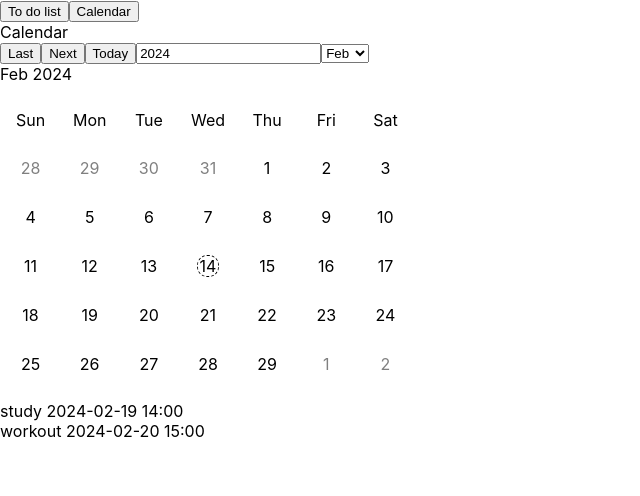
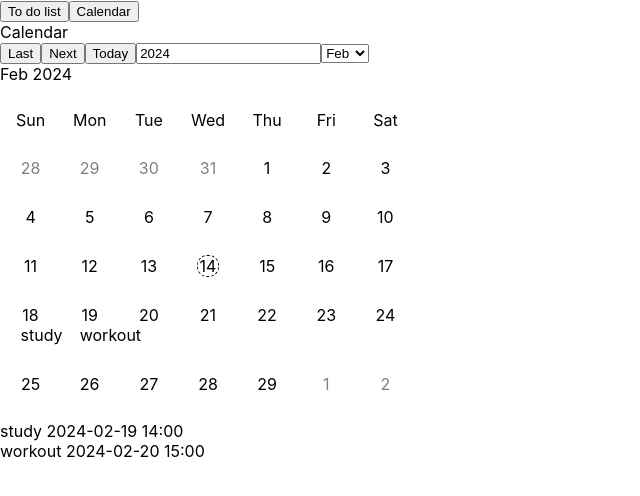
Before and after one commit to jasonliu060/organised, a React (Create React App) app: page / in a window 1280 px wide. Both pictures are taken after a click on the button "Calendar". Shown: the top 496 px of the page, without its empty margins (0-640 px from the left). Built offline with nearby package versions, Linux system fonts and the light colour scheme.

Commit message:
show matched events name below the date in month calendar view

```diff
--- a/src/components/Dayschedule.js
+++ b/src/components/Dayschedule.js
@@ -77,7 +77,7 @@ export default function Dayschedule({ date, setDaySwitcher, setMonthSwitcher, se
         <button onClick={toToday}>Today</button>
         <button onClick={toMonth}>Back to Month</button>
         <button onClick={toWeek}>Back to Week</button>
-        <input type="date" name="date" value={`${yearNumberFromDateObj}-${monthNumberFromDateObj > 9 ? monthNumberFromDateObj + 1 : '0' + (monthNumberFromDateObj + 1)}-${dateNumberFromDateObj > 9 ? dateNumberFromDateObj : '0' + dateNumberFromDateObj}`} onChange={datepickerOnchangeHandler} onKeyDown={datepickerOnKeyDownHandler} />
+        <input type="date" name="date" required="required" value={`${yearNumberFromDateObj}-${monthNumberFromDateObj > 9 ? monthNumberFromDateObj + 1 : '0' + (monthNumberFromDateObj + 1)}-${dateNumberFromDateObj > 9 ? dateNumberFromDateObj : '0' + dateNumberFromDateObj}`} onChange={datepickerOnchangeHandler} onKeyDown={datepickerOnKeyDownHandler} />
       </div>
       <div>
         {date.getDate()} {months[date.getMonth()]} {date.getFullYear()}
--- a/src/components/Monthschedule.js
+++ b/src/components/Monthschedule.js
@@ -118,7 +118,7 @@ export default function Monthschedule({ date, setDate, events, switchMonthToSele
     setMonth(date.getMonth());
   }
 
-  function yearOnchangeHandler(event){
+  function yearOnchangeHandler(event) {
     const yearInput = event.target.value;
     setYear(yearInput);
     date.setFullYear(yearInput, date.getMonth(), date.getDate())
@@ -128,7 +128,7 @@ export default function Monthschedule({ date, setDate, events, switchMonthToSele
     // console.log(yearInput, date, dates)
   }
 
-  function monthOnchangeHandler(event){
+  function monthOnchangeHandler(event) {
     const monthInput = event.target.value;
     setMonth(monthInput);
     date.setFullYear(date.getFullYear(), monthInput, date.getDate())
@@ -138,6 +138,28 @@ export default function Monthschedule({ date, setDate, events, switchMonthToSele
     console.log(monthInput, date)
   }
 
+  const jsx = dates.map((e, index) => (
+    <div className='dateContainer' key={index}>
+      {e.monthIndicator === 1 ?
+        <div className={e.isToday ? 'date date-today' : 'date'} key={index} onClick={(element) => switchMonthToSelectedDay(element, index, dates[index].dateNumber)}>
+          {e.dateNumber}
+          <br key={index}></br>
+          {(events.filter((element0) => {
+            const temporaryDateObject = new Date(year, month - 1 + dates[index].monthIndicator, dates[index].dateNumber);
+            if (element0.milliseconds >= temporaryDateObject.getTime() && element0.milliseconds < (temporaryDateObject.getTime() + 86400000)) {
+              return element0
+            }
+            return null
+          }).map((e, i) =><div key={i}>{e.name}</div>)
+          )}
+        </div> :
+        <div className='date date-grey' key={index} onClick={(element) => switchMonthToSelectedDay(element, index, dates[index].dateNumber)}>
+          {e.dateNumber}
+        </div>
+      }
+    </div>
+  ))
+
 
   return (
     <>
@@ -145,20 +167,7 @@ export default function Monthschedule({ date, setDate, events, switchMonthToSele
         <button onClick={toLast}>Last</button>
         <button onClick={toNext}>Next</button>
         <button onClick={toToday}>Today</button>
-        <input type="number" name="year" min="0" value={year} onChange={yearOnchangeHandler}/>
-        {/* <select name="selectYear" value={year} onChange={yearOnchangeHandler}>
-        <option value={today.getFullYear() - 5}>{today.getFullYear() - 5}</option>
-        <option value={today.getFullYear() - 4}>{today.getFullYear() - 4}</option>
-        <option value={today.getFullYear() - 3}>{today.getFullYear() - 3}</option>
-        <option value={today.getFullYear() - 2}>{today.getFullYear() - 2}</option>
-        <option value={today.getFullYear() - 1}>{today.getFullYear() - 1}</option>
-        <option value={today.getFullYear()}>{today.getFullYear()}</option>
-        <option value={today.getFullYear() + 1}>{today.getFullYear() + 1}</option>
-        <option value={today.getFullYear() + 2}>{today.getFullYear() + 2}</option>
-        <option value={today.getFullYear() + 3}>{today.getFullYear() + 3}</option>
-        <option value={today.getFullYear() + 4}>{today.getFullYear() + 4}</option>
-        <option value={today.getFullYear() + 5}>{today.getFullYear() + 5}</option>
-        </select> */}
+        <input type="number" name="year" min="0" value={year} onChange={yearOnchangeHandler} />
         <select name="selectMonth" value={month} onChange={monthOnchangeHandler}>
           <option value={0}>{months[0]}</option>
           <option value={1}>{months[1]}</option>
@@ -186,66 +195,18 @@ export default function Monthschedule({ date, setDate, events, switchMonthToSele
         <span className='day'>Fri</span>
         <span className='day'>Sat</span>
       </div>
-      <div className="week" onClick={() => switchMonthToSelectedWeek(0, dates[0].dateNumber)}>{dates.map((e, index) => (
-        <div className='dateContainer' key={index}>
-          {e.monthIndicator === 1 ?
-            <span className={e.isToday ? 'date date-today' : 'date'} key={index} onClick={(element) => switchMonthToSelectedDay(element, index, dates[index].dateNumber)}>{e.dateNumber}</span> :
-            <span className='date date-grey' key={index} onClick={(element) => switchMonthToSelectedDay(element, index, dates[index].dateNumber)}>{e.dateNumber}</span>
-          }
+      <div className="week" onClick={() => switchMonthToSelectedWeek(0, dates[0].dateNumber)}>{jsx.filter((e, i) => i < 7)}
       </div>
-      )
-      ).filter((e, index) => index < 7)}
+      <div className="week" onClick={() => switchMonthToSelectedWeek(7, dates[7].dateNumber)}>{jsx.filter((e, index) => index > 6 && index < 14)}
       </div>
-      <div className="week" onClick={() => switchMonthToSelectedWeek(7, dates[7].dateNumber)}>{dates.map((e, index) => (
-        <div className='dateContainer' key={index}>
-          {e.monthIndicator === 1 ?
-            <span className={e.isToday ? 'date date-today' : 'date'} key={index} onClick={(element) => switchMonthToSelectedDay(element, index, dates[index].dateNumber)}>{e.dateNumber}</span> :
-            <span className='date date-grey' key={index} onClick={(element) => switchMonthToSelectedDay(element, index, dates[index].dateNumber)}>{e.dateNumber}</span>
-          }
+      <div className="week" onClick={() => switchMonthToSelectedWeek(14, dates[14].dateNumber)}>{jsx.filter((e, index) => index > 13 && index < 21)}
       </div>
-      )
-      ).filter((e, index) => index > 6 && index < 14)}
+      <div className="week" onClick={() => switchMonthToSelectedWeek(21, dates[21].dateNumber)}>{jsx.filter((e, index) => index > 20 && index < 28)}
       </div>
-      <div className="week" onClick={() => switchMonthToSelectedWeek(14, dates[14].dateNumber)}>{dates.map((e, index) => (
-        <div className='dateContainer' key={index}>
-          {e.monthIndicator === 1 ?
-            <span className={e.isToday ? 'date date-today' : 'date'} key={index} onClick={(element) => switchMonthToSelectedDay(element, index, dates[index].dateNumber)}>{e.dateNumber}</span> :
-            <span className='date date-grey' key={index} onClick={(element) => switchMonthToSelectedDay(element, index, dates[index].dateNumber)}>{e.dateNumber}</span>
-          }
-        </div>
-      )
-      ).filter((e, index) => index > 13 && index < 21)}
-      </div>
-      <div className="week" onClick={() => switchMonthToSelectedWeek(21, dates[21].dateNumber)}>{dates.map((e, index) => (
-        <div className='dateContainer' key={index}>
-          {e.monthIndicator === 1 ?
-            <span className={e.isToday ? 'date date-today' : 'date'} key={index} onClick={(element) => switchMonthToSelectedDay(element, index, dates[index].dateNumber)}>{e.dateNumber}</span> :
-            <span className='date date-grey' key={index} onClick={(element) => switchMonthToSelectedDay(element, index, dates[index].dateNumber)}>{e.dateNumber}</span>
-          }
-        </div>
-      )
-      ).filter((e, index) => index > 20 && index < 28)}
-      </div>
-      {weekQuantity > 4 && <div className="week" onClick={() => switchMonthToSelectedWeek(28, dates[28].dateNumber)}>{dates.map((e, index) => (
-        <div className='dateContainer' key={index}>
-          {e.monthIndicator === 1 ?
-            <span className={e.isToday ? 'date date-today' : 'date'} key={index} onClick={(element) => switchMonthToSelectedDay(element, index, dates[index].dateNumber)}>{e.dateNumber}</span> :
-            <span className='date date-grey' key={index} onClick={(element) => switchMonthToSelectedDay(element, index, dates[index].dateNumber)}>{e.dateNumber}</span>
-          }
-        </div>
-      )
-      ).filter((e, index) => index > 27 && index < 35)}
+      {weekQuantity > 4 && <div className="week" onClick={() => switchMonthToSelectedWeek(28, dates[28].dateNumber)}>{jsx.filter((e, index) => index > 27 && index < 35)}
       </div>}
       {weekQuantity > 5 &&
-        <div className="week" onClick={() => switchMonthToSelectedWeek(35, dates[35].dateNumber)}>{dates.map((e, index) => (
-          <div className='dateContainer' key={index}>
-            {e.monthIndicator === 1 ?
-              <span className={e.isToday ? 'date date-today' : 'date'} key={index} onClick={(element) => switchMonthToSelectedDay(element, index, dates[index].dateNumber)}>{e.dateNumber}</span> :
-              <span className='date date-grey' key={index} onClick={(element) => switchMonthToSelectedDay(element, index, dates[index].dateNumber)}>{e.dateNumber}</span>
-            }
-          </div>
-        )
-        ).filter((e, index) => index > 34 && index < 42)}
+        <div className="week" onClick={() => switchMonthToSelectedWeek(35, dates[35].dateNumber)}>{jsx.filter((e, index) => index > 34 && index < 42)}
         </div>}
       <div>
         {matchedEvents.map((event, index) =>
```
Lines whose indentation alone changed are shown as unchanged.
